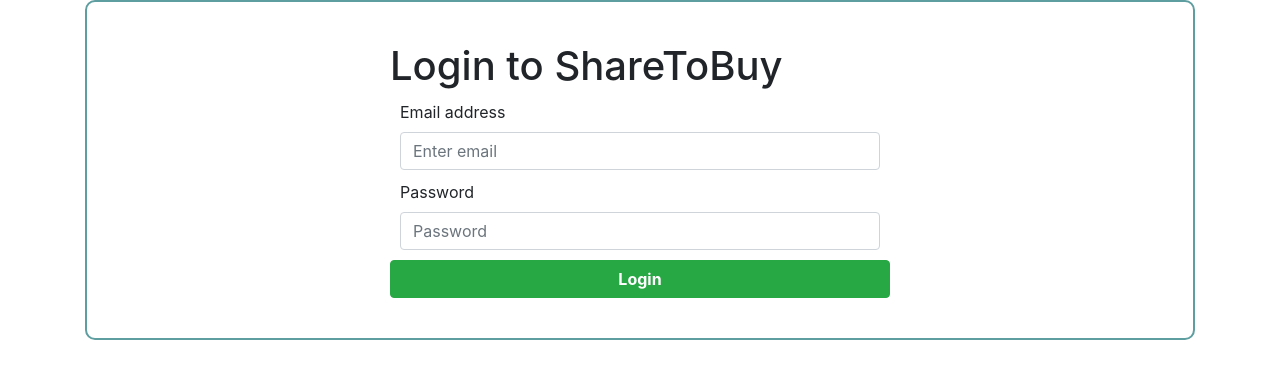
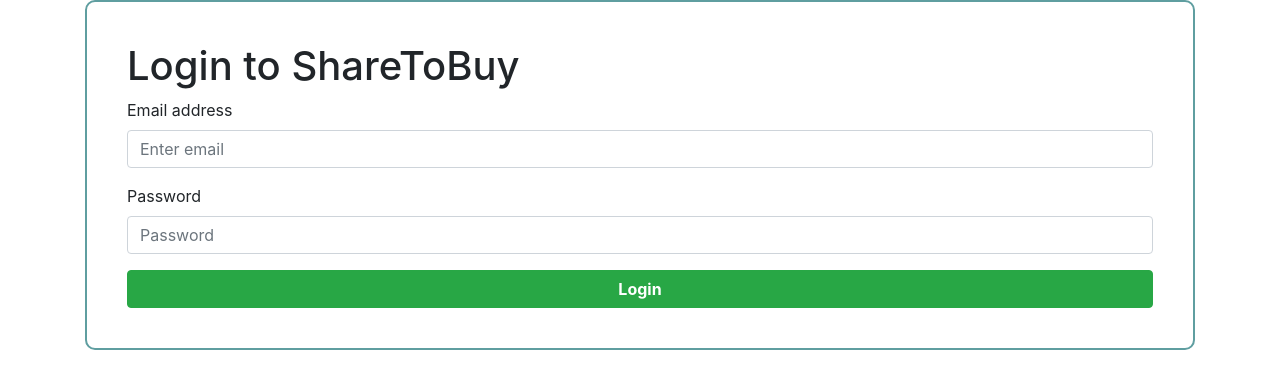
Before and after one commit to imsigal/ShareToBuy, a React (Create React App) app: page /#/ in a window 1280 px wide. Shown: the top 388 px of the page. Built offline with nearby package versions, Linux system fonts and the light colour scheme; what parse would draw is missing.

Commit message:
Login Page- overlay - fix css

```diff
--- a/src/pages/LoginPage.css
+++ b/src/pages/LoginPage.css
@@ -1,18 +1,13 @@
 .p-login > .main {
-    width: 500px;
-    margin: 40px auto;
+    margin: 40px ;
 }
 
 .p-login button {
     font-weight: bold;
 }
 
-.p-login .form-group{
-    margin: 10px;
 
-}
-
- .container>.p-login{
+.p-login{
     border:2px solid cadetblue;
     border-radius: 10px;
 }
```
